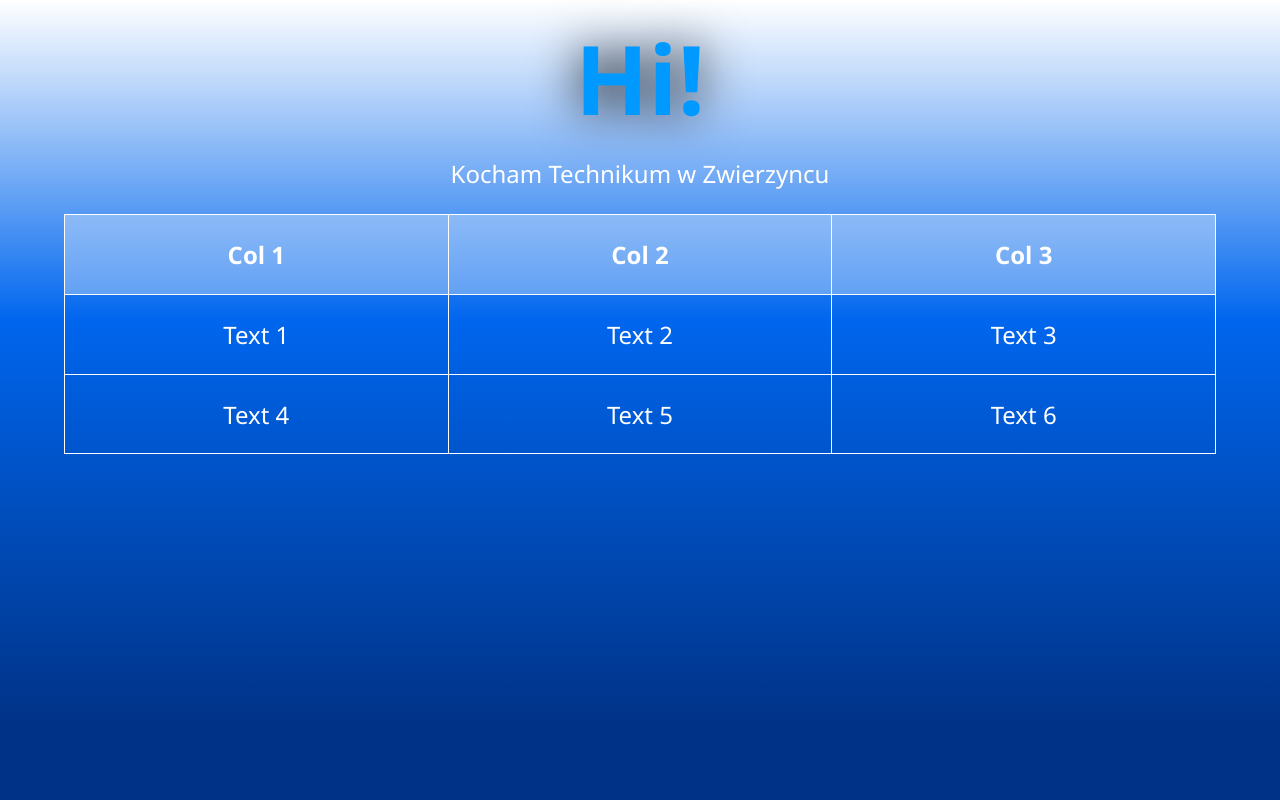
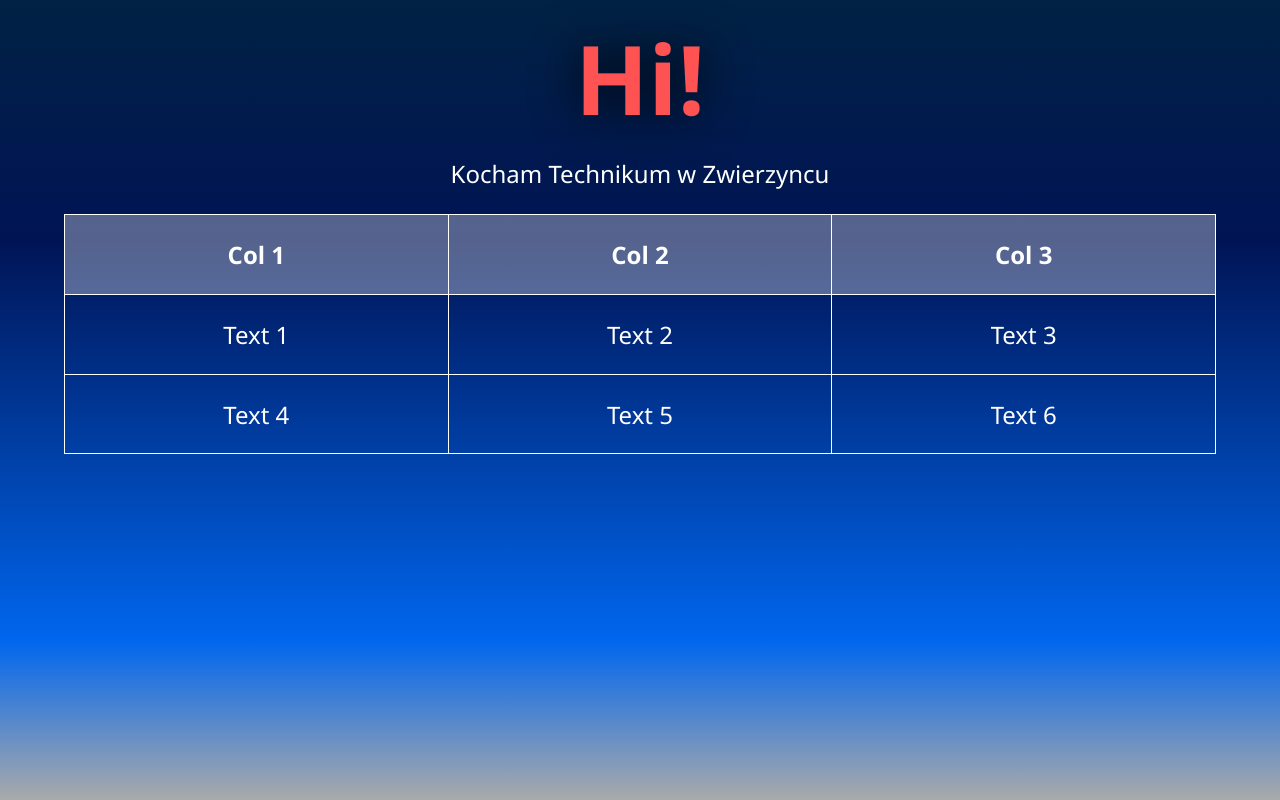
Before and after one commit to p1rozh04ek/pirozhok, a plain HTML site: page index.html in a window 1280 px wide. Drawn offline with Linux system fonts and the light colour scheme.

Commit message:
Update style.css

```diff
--- a/style.css
+++ b/style.css
@@ -1,13 +1,14 @@
 body {
   /*background: linear-gradient(var(--gradient-angle), #204060, #502050) fixed;*/
-  background: linear-gradient(180deg, #ffffff 0%, #0066ee 40%, #003388 90%) fixed;
+  background: linear-gradient(0deg, #aaaaaa 0%, #0066ee 20%, #001455 70%, #002244 100%) fixed;
   margin-left: 5vw;
   margin-right: 5vw;
   margin-top: 5vh;
   margin-bottom: 5vh;
 }
 h1 {
-  color: #0099ff;
+  /*color: #0099ff;*/
+  color: #ff5353;
   font-family: 'Segoe UI', 'Roboto', sans-serif;
   font-weight: 700;
   line-height: 0.3;
```
